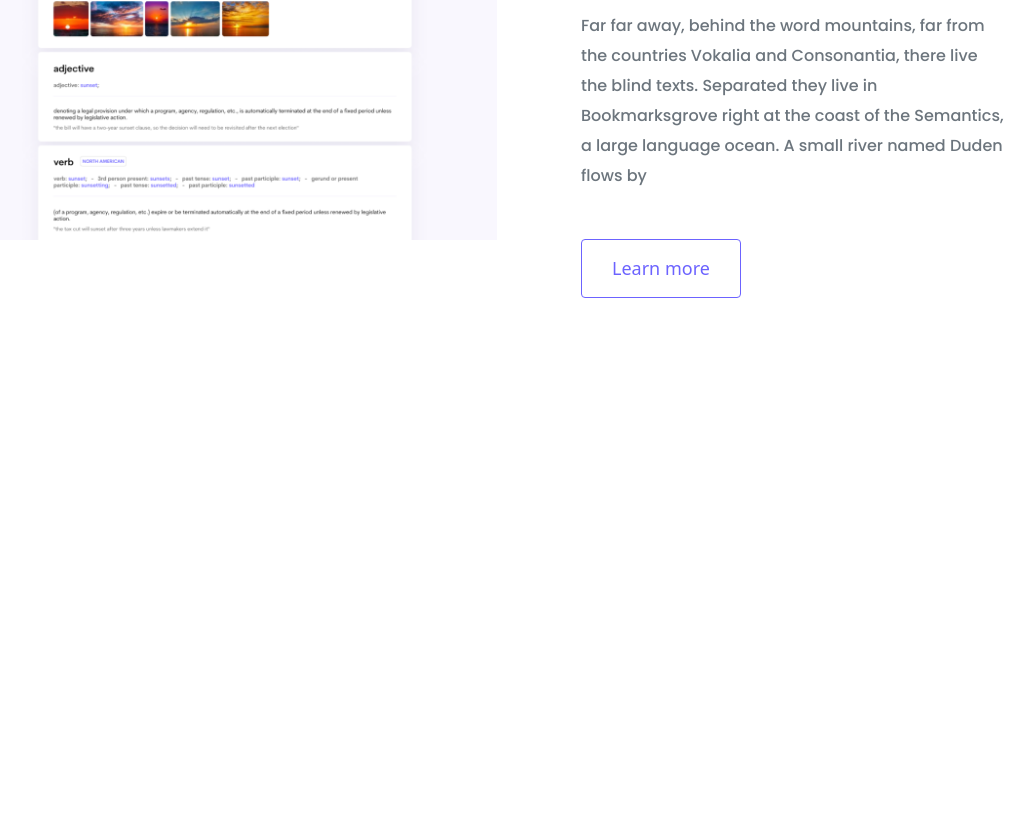
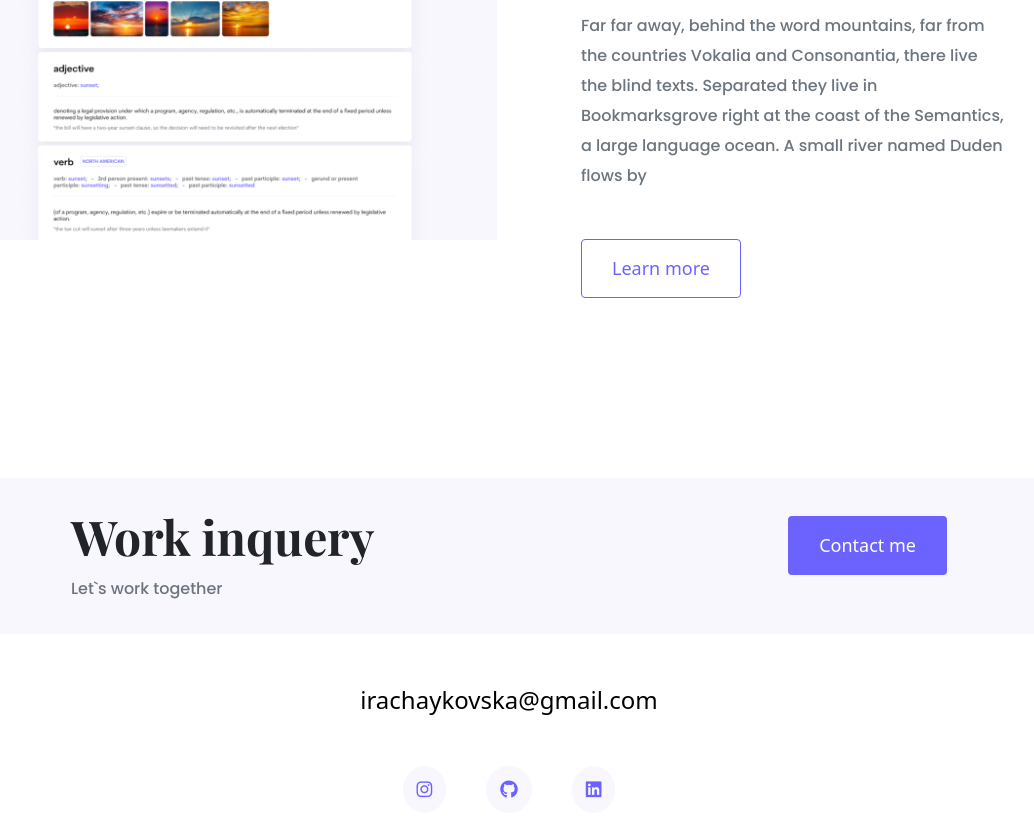
Before and after one commit to irychaykovska/portfolio-project, a plain HTML site: page index.html in a window 1280 px wide. Shown: the part 2551-3388 px from the top of the page, without its empty margins (131-1165 px from the left). Before the commit the page ends 3017 px from the top, so only its background shows below. Drawn offline with nearby package versions, Linux system fonts and the light colour scheme.

Commit message:
Added links and styled footer

```diff
--- a/index.html
+++ b/index.html
@@ -128,6 +128,33 @@
           </div>
         </div>
       </div>
+      <footer>
+        <div class="contact-box justify-content-between mb-5 d-none d-md-flex">
+          <div>
+            <h4>Work inquery</h4>
+            <p class="text-muted">Let`s work together</p>
+          </div>
+          <div>
+            <a href="" class="btn btn-branding mt-2">Contact me</a>
+          </div>
+        </div>
+        <div class="d-flex justify-content-center mb-5">
+          <a href="mailto:irachaykovska@gmail.com" class="email-link"
+            >irachaykovska@gmail.com</a
+          >
+        </div>
+        <div class="social-links d-flex justify-content-center">
+          <a href="https://www.instagram.com/irysjachaykovska" target="_blank">
+            <i class="fa-brands fa-instagram"></i>
+          </a>
+          <a href="https://www.github.com" target="_blank">
+            <i class="fa-brands fa-github"></i>
+          </a>
+          <a href="https://linkedin.com" target="_blank">
+            <i class="fa-brands fa-linkedin"></i>
+          </a>
+        </div>
+      </footer>
     </div>
   </body>
 </html>
--- a/styles/portfolio.css
+++ b/styles/portfolio.css
@@ -22,6 +22,9 @@ h2 {
   font-size: 62px;
 }
 
+h4 {
+  font-size: 48px;
+}
 p {
   font-family: var(--default-font-family);
   font-weight: normal;
@@ -102,6 +105,44 @@ p {
   padding: 0 15px;
 }
 
+footer {
+  margin: 60px 0;
+}
+
+footer .contact-box {
+  background-color: var(--secondary-color);
+  padding: 30px 120px;
+  border-radius: 10px;
+}
+
+footer .contact-box p {
+  margin: 0;
+}
+
+footer .email-link {
+  text-decoration: none;
+  color: black;
+  font-size: 24px;
+  text-align: center;
+}
+footer .email-link:hover {
+  color: var(--branding-color);
+}
+
+footer .social-links a {
+  margin: 0 20px;
+  color: var(--branding-color);
+  background-color: var(--secondary-color);
+  padding: 10px 14px;
+  font-size: 18px;
+  border-radius: 50%;
+  transition: all 100ms ease-in-out;
+}
+
+footer .social-links a:hover {
+  color: white;
+  background-color: var(--branding-color);
+}
 @media (max-width: 960px) {
   h1 {
     font-size: 44px;
@@ -110,7 +151,13 @@ p {
   h2 {
     font-size: 44px;
   }
+  h4 {
+    font-size: 26px;
+  }
 
+  .btn {
+    font-size: 18px;
+  }
   .hero {
     padding: 80px 20px;
   }
@@ -122,4 +169,8 @@ p {
     padding: 0;
     text-align: center;
   }
+  footer .contact-box {
+    background-color: var(--secondary-color);
+    padding: 30px;
+  }
 }
```
